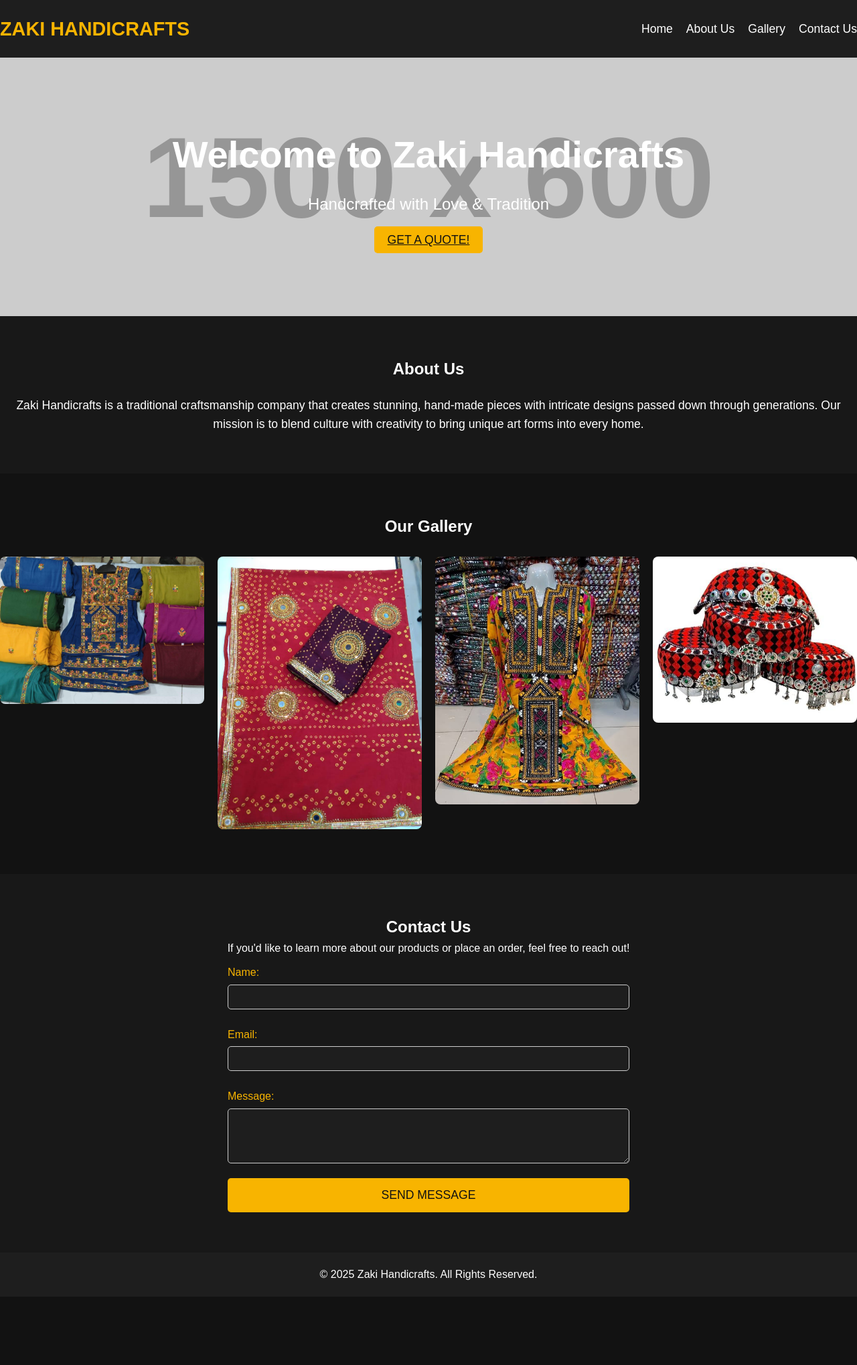
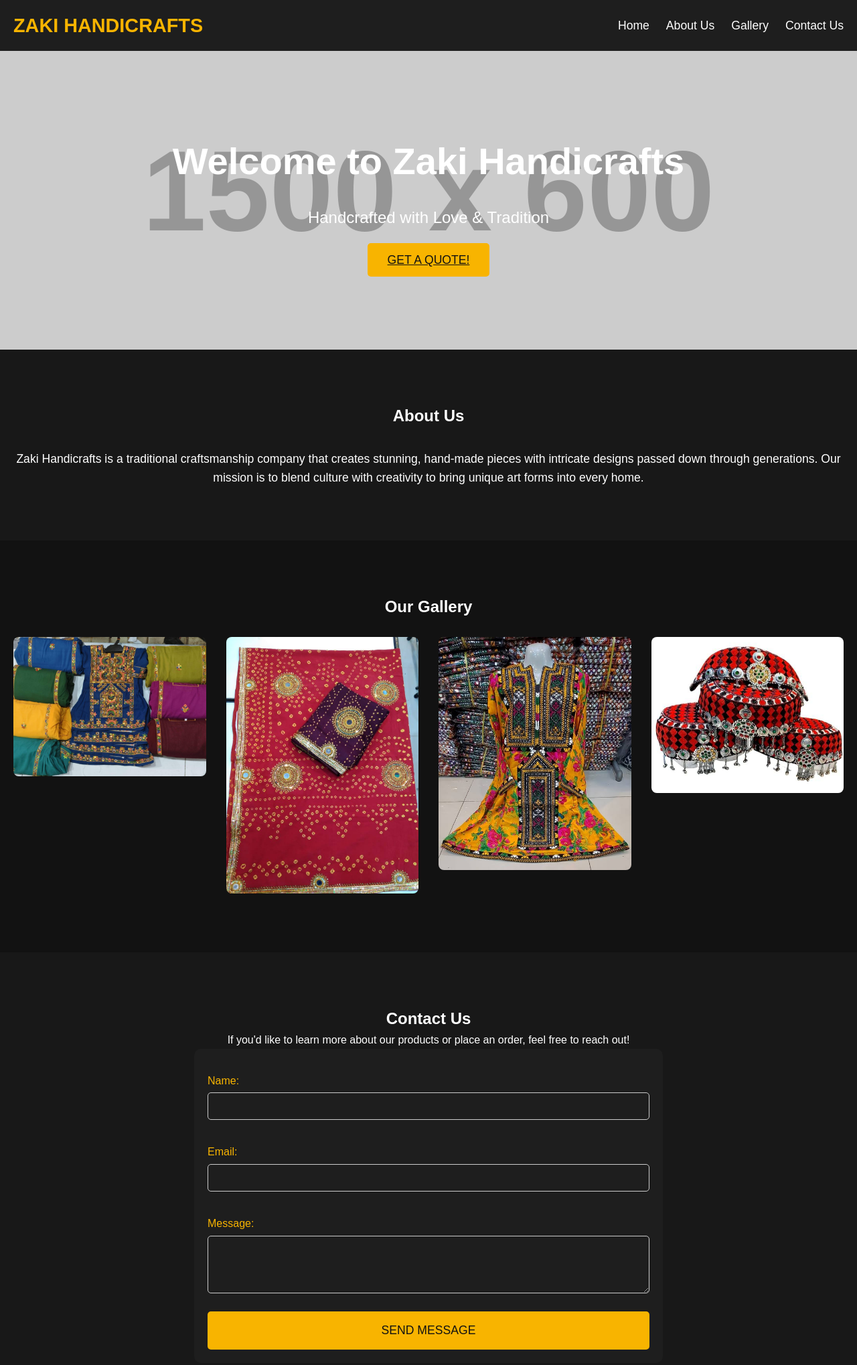
Before and after one commit to zaki-najam/zaki-najam.github.io, a plain HTML site: page index.html in a window 1280 px wide. Shown: the top 2038 px of the page at 67% size. Before the commit the page ends 1936 px from the top, so only its background shows below. Drawn offline with Linux system fonts and the light colour scheme; placeholder pictures from the web are drawn by us.

Commit message:
Update styles.css

```diff
--- a/styles.css
+++ b/styles.css
@@ -14,7 +14,7 @@ body {
 /* Navigation */
 #navbar {
     background-color: #1e1e1e;
-    padding: 20px 0;
+    padding: 15px 0; /* Reduced padding for better spacing */
     position: sticky;
     top: 0;
     z-index: 10;
@@ -24,6 +24,7 @@ body {
     display: flex;
     justify-content: space-between;
     align-items: center;
+    padding: 0 20px; /* Added horizontal padding */
 }
 
 #navbar .logo a {
@@ -37,7 +38,7 @@ body {
 #navbar .nav-links {
     list-style: none;
     display: flex;
-    gap: 20px;
+    gap: 25px;
 }
 
 #navbar .nav-links li a {
@@ -69,9 +70,9 @@ body {
     top: 60px;
     right: 0;
     background-color: #1e1e1e;
-    width: 50%;
-    text-align: right;
-    padding: 20px;
+    width: 100%;
+    text-align: left;
+    padding: 30px 20px; /* Added more padding */
 }
 
 #navbar .nav-links.active li {
@@ -85,21 +86,21 @@ body {
     background-position: center;
     color: #fff;
     text-align: center;
-    padding: 100px 0;
+    padding: 120px 20px; /* Increased padding for better hero spacing */
 }
 
 .hero-content h1 {
     font-size: 3.5em;
-    margin-bottom: 10px;
+    margin-bottom: 20px; /* Added space between title and description */
 }
 
 .hero-content p {
     font-size: 1.5em;
-    margin-bottom: 20px;
+    margin-bottom: 30px; /* Increased space between paragraph and button */
 }
 
 .hero-content .btn {
-    padding: 10px 20px;
+    padding: 15px 30px; /* Increased padding for the button */
     background-color: #f8b400;
     color: #121212;
     border: none;
@@ -115,26 +116,26 @@ body {
 /* About Us Section */
 #about {
     background-color: #181818;
-    padding: 60px 0;
+    padding: 80px 20px; /* Increased padding for better spacing */
     text-align: center;
 }
 
 #about p {
     font-size: 1.1em;
-    margin-top: 20px;
+    margin-top: 30px; /* Increased space between heading and paragraph */
 }
 
 /* Gallery Section */
 #gallery {
     background-color: #121212;
-    padding: 60px 0;
+    padding: 80px 20px; /* Increased padding for better spacing */
     text-align: center;
 }
 
 #gallery .gallery-grid {
     display: grid;
     grid-template-columns: repeat(4, 1fr);
-    gap: 20px;
+    gap: 30px; /* Increased gap between gallery items */
 }
 
 #gallery .gallery-item img {
@@ -146,26 +147,29 @@ body {
 /* Contact Us Section */
 #contact {
     background-color: #181818;
-    padding: 60px 0;
+    padding: 80px 20px; /* Increased padding for better spacing */
     text-align: center;
 }
 
 #contact form {
-    max-width: 600px;
+    max-width: 700px; /* Increased form width */
     margin: 0 auto;
     text-align: left;
+    padding: 20px; /* Added padding around form */
+    background-color: #1e1e1e;
+    border-radius: 10px; /* Rounded corners for the form */
 }
 
 #contact label {
     display: block;
-    margin: 10px 0 5px;
+    margin: 15px 0 5px;
     color: #f8b400;
 }
 
 #contact input, #contact textarea {
     width: 100%;
-    padding: 10px;
-    margin-bottom: 15px;
+    padding: 12px;
+    margin-bottom: 20px; /* Increased space between inputs */
     border: 1px solid #ccc;
     border-radius: 5px;
     background-color: #1e1e1e;
@@ -174,7 +178,7 @@ body {
 
 #contact button {
     width: 100%;
-    padding: 15px;
+    padding: 18px;
     background-color: #f8b400;
     color: #121212;
     border: none;
@@ -192,7 +196,7 @@ footer {
     background-color: #1e1e1e;
     color: #fff;
     text-align: center;
-    padding: 20px 0;
+    padding: 25px 0; /* Increased padding for footer */
 }
 
 /* Responsive Design */
@@ -217,8 +221,19 @@ footer {
         background-color: #1e1e1e;
         width: 100%;
         text-align: left;
-        padding: 20px;
+        padding: 30px 20px;
     }
 
     #navbar .nav-links.active li {
-        padding: 10px
+        padding: 12px 0; /* Increased padding for mobile navigation items */
+    }
+
+    #gallery .gallery-grid {
+        grid-template-columns: repeat(2, 1fr); /* Adjusted gallery layout for smaller screens */
+        gap: 15px;
+    }
+
+    #contact form {
+        max-width: 90%; /* Form will take up 90% width on smaller screens */
+    }
+}
```
